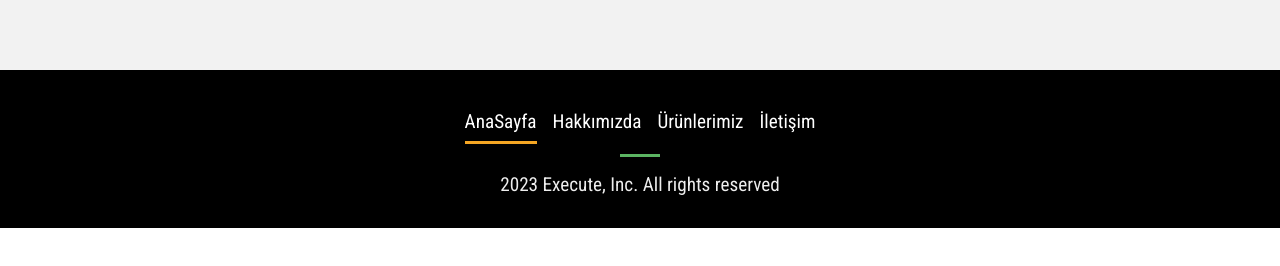
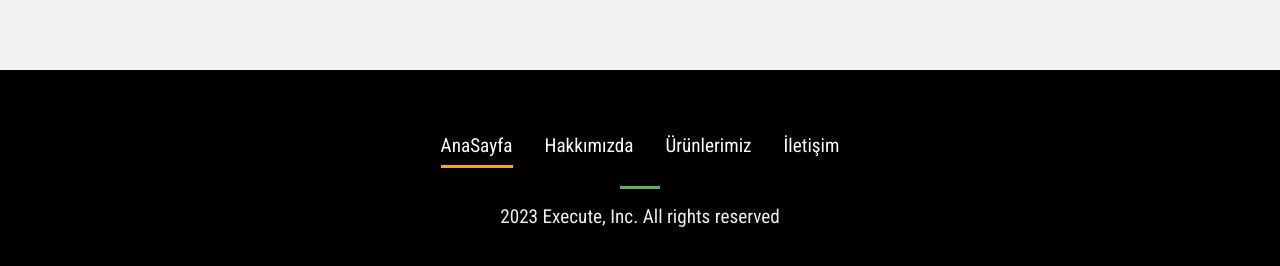
Before and after one commit to hkankyilmaz/fmetal, a React (Create React App) app: page / in a window 1280 px wide. Shown: the part 3473-3739 px from the top of the page. Before the commit the page ends 3701 px from the top, so only its background shows below. Built offline with nearby package versions, Linux system fonts and the light colour scheme; a web font is replaced by a local one.

Commit message:
footer css updated

```diff
--- a/src/componenets/footer/style.css
+++ b/src/componenets/footer/style.css
@@ -2,7 +2,7 @@
   width: 100%;
   background-color: #000;
   color: #eee;
-  padding: 2rem 1.5rem;
+  padding: 3rem 1rem;
   z-index: 21;
   position: relative;
 }
@@ -19,7 +19,7 @@
 }
 
 .footer li {
-  padding: 0.5rem;
+  padding: 1rem;
 }
 
 .footer li a {
--- a/src/componenets/navbar/style.css
+++ b/src/componenets/navbar/style.css
@@ -166,7 +166,7 @@ h1 .span-two {
   }
 
   .nav-item {
-    margin: 1rem 0;
+    margin: 1.5rem 0;
   }
 
   .header .navbar img {
```
